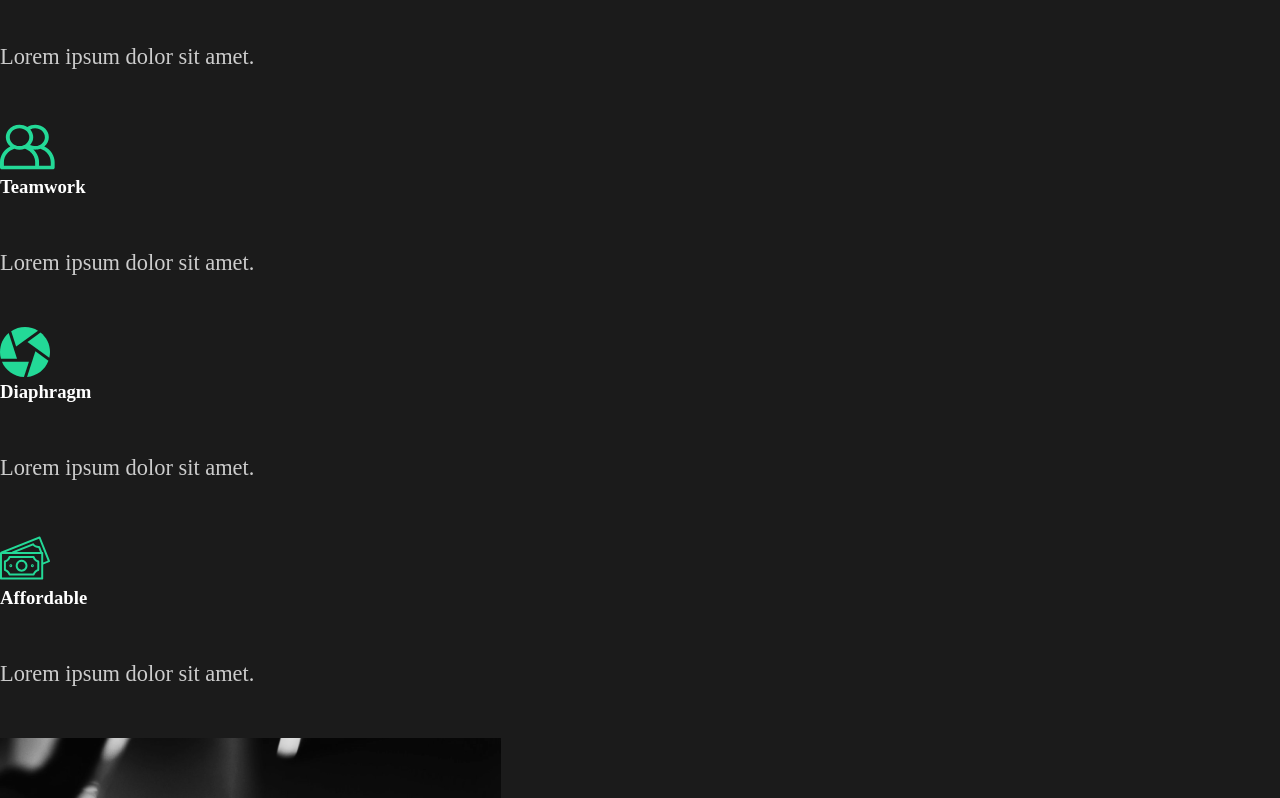
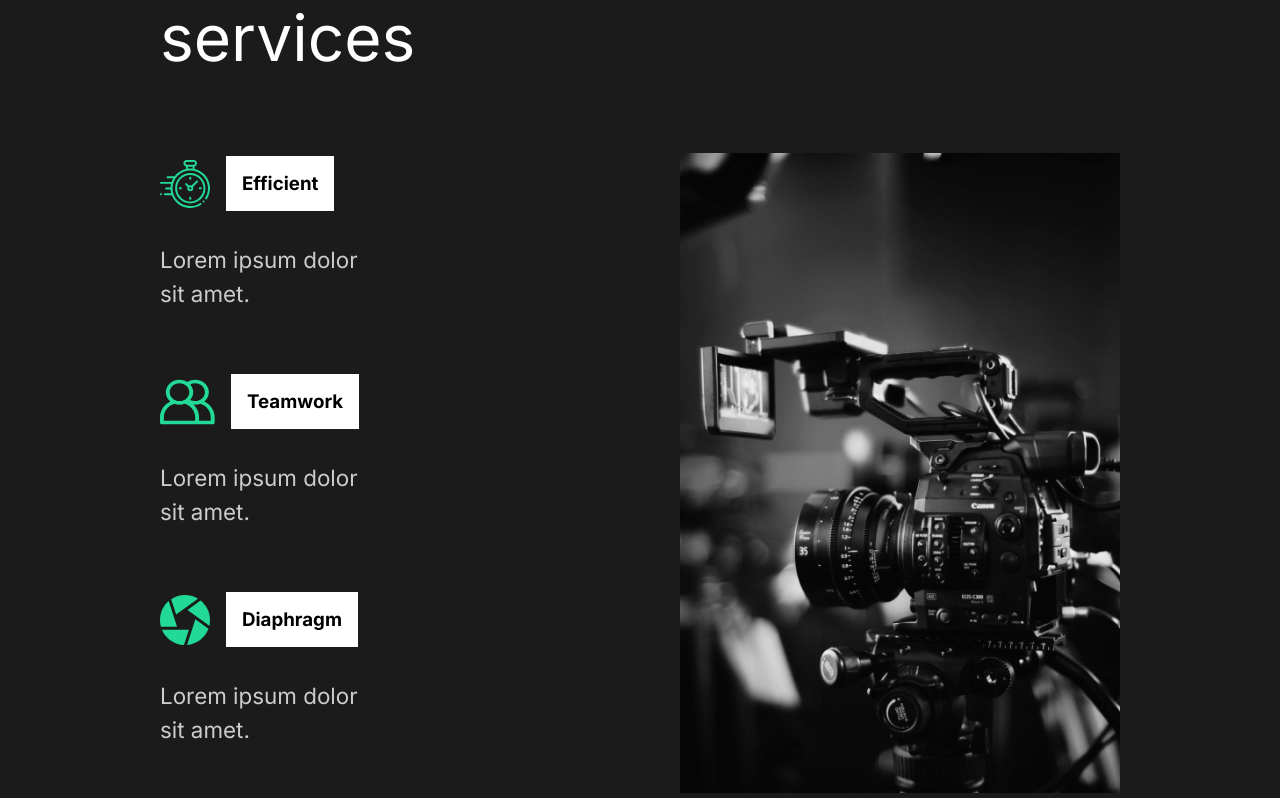
Before and after one commit to saturnas5/buisnes-web, a React (Create React App) app: page / in a window 1280 px wide. Shown: the part 962-1760 px from the top of the page. Built offline with nearby package versions, Linux system fonts and the light colour scheme.

Commit message:
added basic styles for ServicesSection component

```diff
--- a/public/index.html
+++ b/public/index.html
@@ -10,6 +10,7 @@
       content="Web site created using create-react-app"
     />
     <link rel="apple-touch-icon" href="%PUBLIC_URL%/logo192.png" />
+    <link href="https://fonts.googleapis.com/css2?family=Inter:wght@400;700&family=Lato:wght@400;700&family=Lobster&family=Montserrat:wght@300;400;500;600&family=Roboto:wght@300;400;500;700&display=swap" rel="stylesheet">
     <!--
       manifest.json provides metadata used when your web app is installed on a
       user's mobile device or desktop. See https://developers.google.com/web/fundamentals/web-app-manifest/
--- a/src/components/AboutSection/index.js
+++ b/src/components/AboutSection/index.js
@@ -1,6 +1,7 @@
 import React from "react";
 import home1 from '../../img/home1.png';
 import styled from 'styled-components';
+import { StyledAbout, StyledDescription, StyledHide, StyledImage } from "../../styles";
 
 const AboutSection = () => {
 
@@ -28,36 +29,4 @@ const AboutSection = () => {
     );
 };
 
-const StyledAbout = styled.div`
-    min-height: 90vh;
-    display: flex;
-    align-items: center;
-    justify-content: space-between;
-    padding: 5rem 10rem;
-    color: #fff;
-`;
-
-const StyledDescription = styled.div`
-  flex: 1;
-  padding-right: 5rem;
-  h2 {
-    font-weight: lighter;
-  }
-
-`;
-
-const StyledImage = styled.div`
-  flex: 1;
-  overflow: hidden;
-  img {
-    width: 100%;
-    height: 80vh;
-    object-fit: cover;
-  }
-`;
-
-const StyledHide = styled.div`
-  overflow: hidden;
-`
-
 export default AboutSection;
--- a/src/components/GlobalStyle.js
+++ b/src/components/GlobalStyle.js
@@ -9,6 +9,7 @@ const GlobalStyle = createGlobalStyle`
 
 body {
   background: #1b1b1b;
+  font-family: 'Inter', sans-serif;
 }
 
 button {
@@ -20,6 +21,7 @@ button {
   background: transparent;
   color: #fff;
   transition: all .5s ease;
+  font-family: inherit;
 
   &:hover {
     background-color: #23d997;
--- a/src/components/ServicesSection/index.js
+++ b/src/components/ServicesSection/index.js
@@ -4,48 +4,80 @@ import diaphragm from '../../img/diaphragm.svg';
 import money from '../../img/money.svg';
 import teamwork from '../../img/teamwork.svg';
 import home2 from '../../img/home2.png';
+import { StyledAbout, StyledDescription, StyledHide, StyledImage } from "../../styles";
+import styled from 'styled-components';
 
 const ServicesSection = () => {
     return (
-        <div className='services'>
-            <div className="description">
+        <StyledServices>
+            <StyledDescription>
                 <h2>High <span>quality</span> services</h2>
-                <div className="cards">
-                    <div className="card">
+                <StyledCards>
+                    <StyledCard>
                         <div className="icon">
                             <img src={clock} alt="Efficient"/>
                             <h3>Efficient</h3>
                         </div>
                         <p>Lorem ipsum dolor sit amet.</p>
-                    </div>
-                    <div className="card">
+                    </StyledCard>
+                    <StyledCard>
                         <div className="icon">
                             <img src={teamwork} alt="Teamwork"/>
                             <h3>Teamwork</h3>
                         </div>
                         <p>Lorem ipsum dolor sit amet.</p>
-                    </div>
-                    <div className="card">
+                    </StyledCard>
+                    <StyledCard>
                         <div className="icon">
                             <img src={diaphragm} alt="Diaphragm"/>
                             <h3>Diaphragm</h3>
                         </div>
                         <p>Lorem ipsum dolor sit amet.</p>
-                    </div>
-                    <div className="card">
+                    </StyledCard>
+                    <StyledCard>
                         <div className="icon">
                             <img src={money} alt="Affordable"/>
                             <h3>Affordable</h3>
                         </div>
                         <p>Lorem ipsum dolor sit amet.</p>
-                    </div>
-                </div>
-            </div>
-            <div className="image">
+                    </StyledCard>
+                </StyledCards>
+            </StyledDescription>
+            <StyledImage>
                 <img src={home2} alt="Camera"/>
-            </div>
-        </div>
+            </StyledImage>
+        </StyledServices>
     );
 };
 
+const StyledServices = styled(StyledAbout)`
+h2 {
+  padding-bottom: 5rem;
+}
+p {
+  width: 70%;
+  padding: 2rem 0 4rem 0;
+}
+`;
+
+const StyledCards = styled.div`
+  display: flex;
+  flex-wrap: wrap;
+`
+
+const StyledCard = styled.div`
+  flex-basis: 20rem;
+  .icon {
+    display: flex;
+    align-items: center;
+    h3 {
+      margin-left: 1rem;
+      background: #fff;
+      color: black;
+      padding: 1rem;
+    }
+  }
+
+`
+
 export default ServicesSection;
--- /dev/null
+++ b/src/styles.js
@@ -0,0 +1,33 @@
+import styled from "styled-components";
+
+export const StyledAbout = styled.div`
+    min-height: 90vh;
+    display: flex;
+    align-items: center;
+    justify-content: space-between;
+    padding: 5rem 10rem;
+    color: #fff;
+`;
+
+export const StyledDescription = styled.div`
+  flex: 1;
+  padding-right: 5rem;
+  h2 {
+    font-weight: lighter;
+  }
+
+`;
+
+export const StyledImage = styled.div`
+  flex: 1;
+  overflow: hidden;
+  img {
+    width: 100%;
+    height: 80vh;
+    object-fit: cover;
+  }
+`;
+
+export const StyledHide = styled.div`
+  overflow: hidden;
+`;
```
